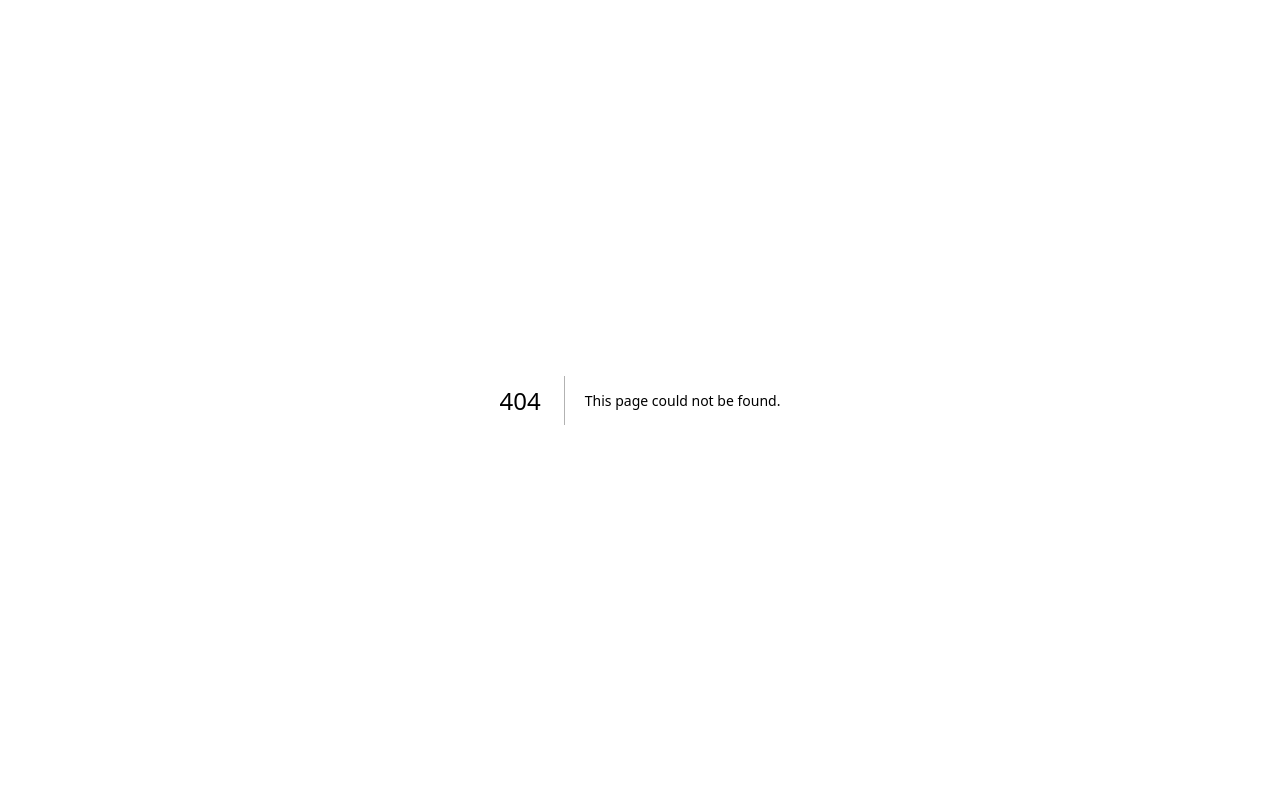
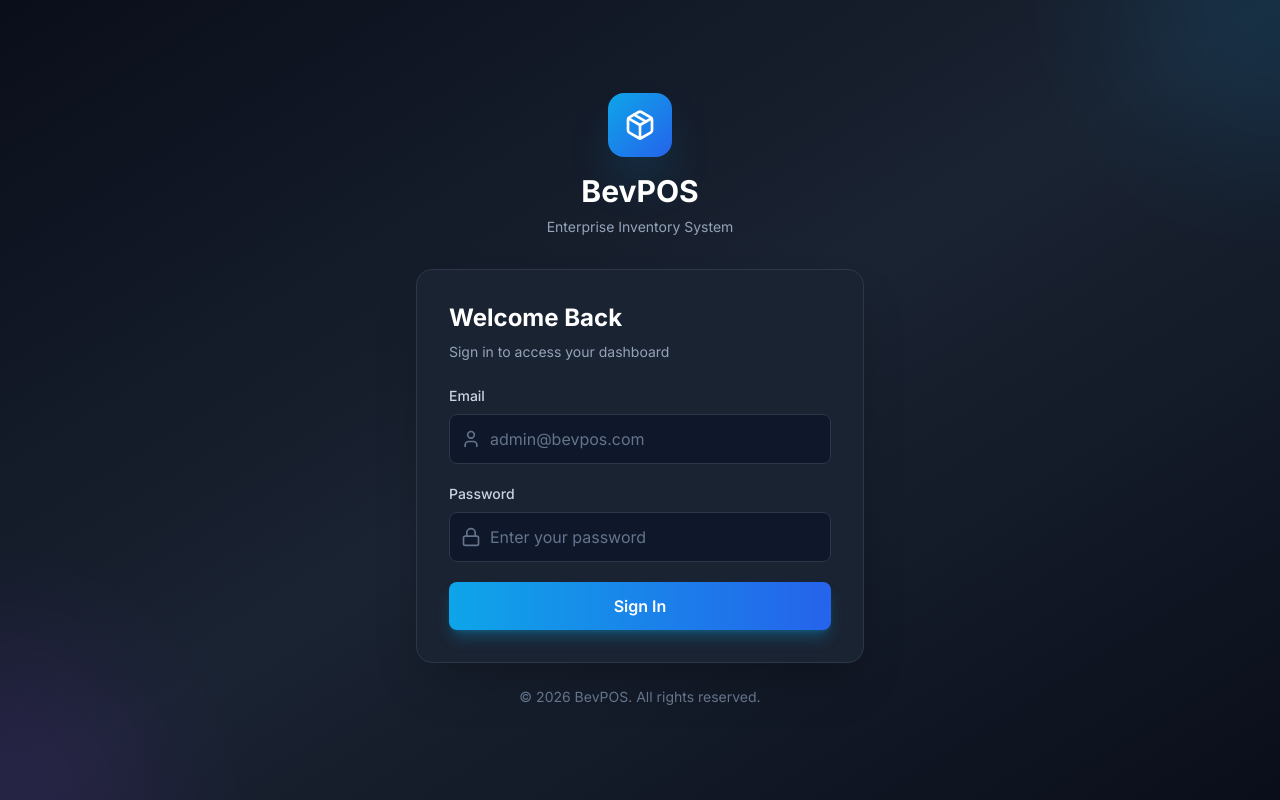
Before and after one commit to hangumarchanaofficial-wq/WaterCompanyPOS, a Next.js app: page /login in a window 1280 px wide. Before the commit this address had no page. Built offline with nearby package versions, Linux system fonts and the light colour scheme; no server answers.

Commit message:
add login page with authentication flow and session management

```diff
--- /dev/null
+++ b/app/login/page.tsx
@@ -0,0 +1,186 @@
+// app/login/page.tsx
+"use client";
+
+import { useState, useEffect } from "react";
+import { useRouter } from "next/navigation";
+import { Package, Lock, User, AlertCircle } from "lucide-react";
+import { supabase } from "@/lib/supabase";
+
+export default function LoginPage() {
+    const router = useRouter();
+    const [username, setUsername] = useState("");
+    const [password, setPassword] = useState("");
+    const [error, setError] = useState("");
+    const [loading, setLoading] = useState(false);
+    const [checkingSession, setCheckingSession] = useState(true);
+
+    // Check if user is already logged in
+    useEffect(() => {
+        const checkExistingSession = async () => {
+            try {
+                const { data: { session } } = await supabase.auth.getSession();
+                if (session) {
+                    console.log("Already logged in, redirecting to dashboard");
+                    router.push('/dashboard');
+                } else {
+                    setCheckingSession(false);
+                }
+            } catch (error) {
+                console.error("Session check error:", error);
+                setCheckingSession(false);
+            }
+        };
+
+        checkExistingSession();
+    }, [router]);
+
+    const handleLogin = async (e: React.FormEvent) => {
+        e.preventDefault();
+        setError("");
+        setLoading(true);
+
+        try {
+            const { data, error: signInError } = await supabase.auth.signInWithPassword({
+                email: username,
+                password: password,
+            });
+
+            if (signInError) {
+                console.error("Login error:", signInError);
+                setError("Invalid username or password");
+                setLoading(false);
+                return;
+            }
+
+            if (data.user && data.session) {
+                console.log("Login successful! User:", data.user.email);
+
+                // Store session
+                localStorage.setItem("isAuthenticated", "true");
+                localStorage.setItem("userId", data.user.id);
+
+                // Redirect to dashboard
+                window.location.href = "/dashboard";
+            } else {
+                setError("Login failed. Please try again.");
+                setLoading(false);
+            }
+        } catch (err) {
+            console.error("Caught error:", err);
+            setError("An error occurred. Please try again.");
+            setLoading(false);
+        }
+    };
+
+    // Show loading while checking session
+    if (checkingSession) {
+        return (
+            <div className="min-h-screen bg-gradient-to-br from-[#0a0e1a] via-[#1a2332] to-[#0a0e1a] flex items-center justify-center">
+                <div className="text-center">
+                    <div className="inline-block h-12 w-12 border-4 border-[#0ea5e9] border-t-transparent rounded-full animate-spin mb-4"></div>
+                    <p className="text-slate-400 text-sm">Checking session...</p>
+                </div>
+            </div>
+        );
+    }
+
+    return (
+        <div className="min-h-screen bg-gradient-to-br from-[#0a0e1a] via-[#1a2332] to-[#0a0e1a] flex items-center justify-center p-4">
+            {/* Background Pattern */}
+            <div className="absolute inset-0 overflow-hidden opacity-10">
+                <div className="absolute -top-40 -right-40 w-80 h-80 bg-[#0ea5e9] rounded-full blur-3xl"></div>
+                <div className="absolute -bottom-40 -left-40 w-80 h-80 bg-purple-600 rounded-full blur-3xl"></div>
+            </div>
+
+            <div className="relative w-full max-w-md">
+                {/* Logo Section */}
+                <div className="text-center mb-8">
+                    <div className="inline-flex items-center justify-center w-16 h-16 bg-gradient-to-br from-[#0ea5e9] to-blue-600 rounded-2xl shadow-2xl shadow-[#0ea5e9]/30 mb-4">
+                        <Package className="h-8 w-8 text-white" />
+                    </div>
+                    <h1 className="text-3xl font-bold text-white mb-2">BevPOS</h1>
+                    <p className="text-slate-400 text-sm">Enterprise Inventory System</p>
+                </div>
+
+                {/* Login Card */}
+                <div className="bg-[#1a2332] border border-[#2d3748] rounded-2xl shadow-2xl p-8">
+                    <div className="mb-6">
+                        <h2 className="text-2xl font-bold text-white mb-2">Welcome Back</h2>
+                        <p className="text-slate-400 text-sm">Sign in to access your dashboard</p>
+                    </div>
+
+                    {/* Error Message */}
+                    {error && (
+                        <div className="mb-6 p-4 bg-red-500/10 border border-red-500/20 rounded-lg flex items-center gap-3">
+                            <AlertCircle className="h-5 w-5 text-red-500 flex-shrink-0" />
+                            <p className="text-red-500 text-sm">{error}</p>
+                        </div>
+                    )}
+
+                    <form onSubmit={handleLogin} className="space-y-5">
+                        {/* Username Field */}
+                        <div>
+                            <label className="block text-sm font-medium text-slate-300 mb-2">
+                                Email
+                            </label>
+                            <div className="relative">
+                                <div className="absolute inset-y-0 left-0 pl-3 flex items-center pointer-events-none">
+                                    <User className="h-5 w-5 text-slate-500" />
+                                </div>
+                                <input
+                                    type="email"
+                                    value={username}
+                                    onChange={(e) => setUsername(e.target.value)}
+                                    className="w-full pl-10 pr-4 py-3 bg-[#0f172a] border border-[#2d3748] rounded-lg text-white placeholder-slate-500 focus:outline-none focus:ring-2 focus:ring-[#0ea5e9] focus:border-transparent transition-all"
+                                    placeholder="admin@bevpos.com"
+                                    required
+                                />
+                            </div>
+                        </div>
+
+                        {/* Password Field */}
+                        <div>
+                            <label className="block text-sm font-medium text-slate-300 mb-2">
+                                Password
+                            </label>
+                            <div className="relative">
+                                <div className="absolute inset-y-0 left-0 pl-3 flex items-center pointer-events-none">
+                                    <Lock className="h-5 w-5 text-slate-500" />
+                                </div>
+                                <input
+                                    type="password"
+                                    value={password}
+                                    onChange={(e) => setPassword(e.target.value)}
+                                    className="w-full pl-10 pr-4 py-3 bg-[#0f172a] border border-[#2d3748] rounded-lg text-white placeholder-slate-500 focus:outline-none focus:ring-2 focus:ring-[#0ea5e9] focus:border-transparent transition-all"
+                                    placeholder="Enter your password"
+                                    required
+                                />
+                            </div>
+                        </div>
+
+                        {/* Submit Button */}
+                        <button
+                            type="submit"
+                            disabled={loading}
+                            className="w-full py-3 bg-gradient-to-r from-[#0ea5e9] to-blue-600 hover:from-[#0284c7] hover:to-blue-700 text-white font-semibold rounded-lg shadow-lg shadow-[#0ea5e9]/30 transition-all disabled:opacity-50 disabled:cursor-not-allowed"
+                        >
+                            {loading ? (
+                                <span className="flex items-center justify-center gap-2">
+                                    <div className="w-5 h-5 border-2 border-white border-t-transparent rounded-full animate-spin"></div>
+                                    Signing in...
+                                </span>
+                            ) : (
+                                "Sign In"
+                            )}
+                        </button>
+                    </form>
+                </div>
+
+                {/* Footer */}
+                <p className="text-center text-slate-500 text-sm mt-6">
+                    © 2026 BevPOS. All rights reserved.
+                </p>
+            </div>
+        </div>
+    );
+}
```
